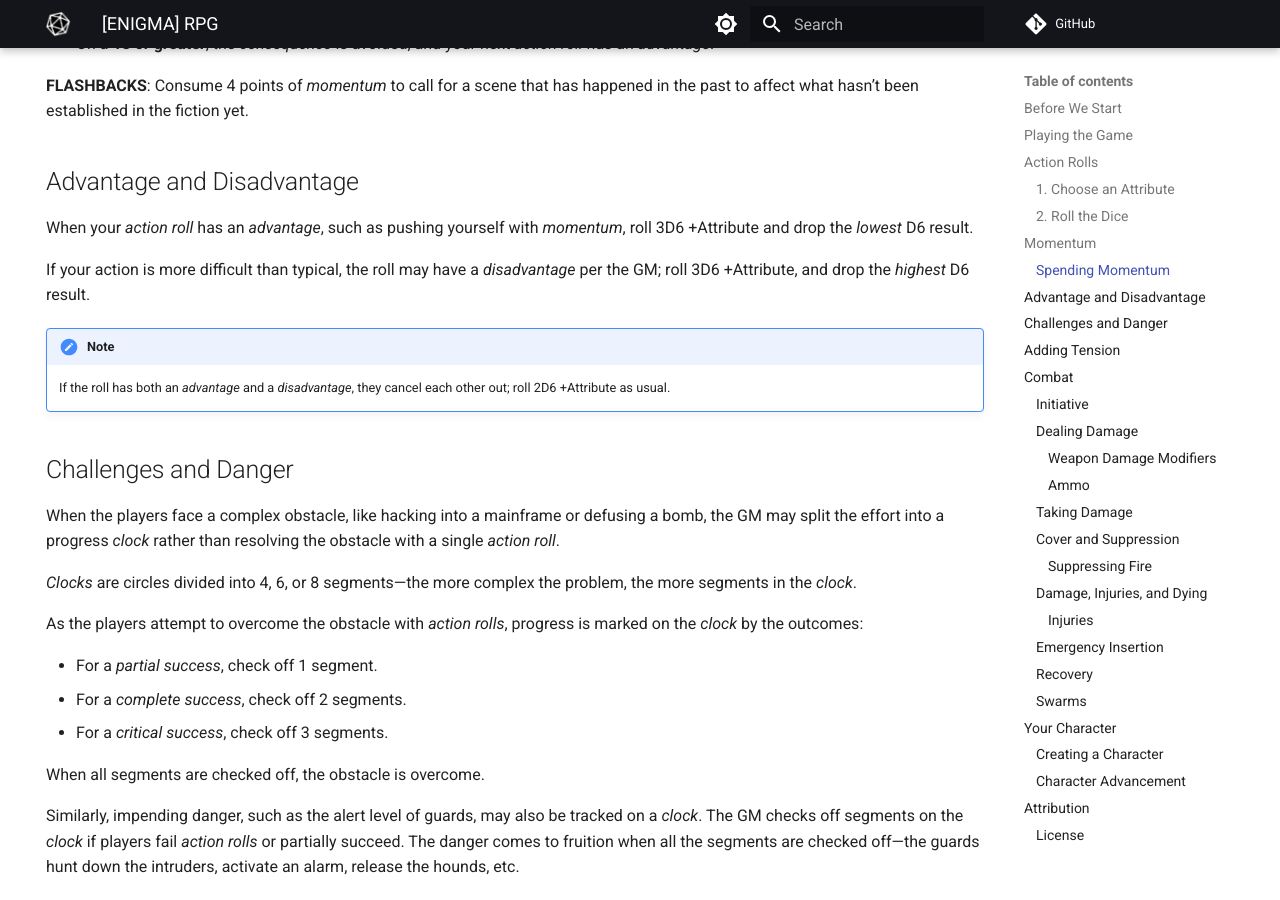
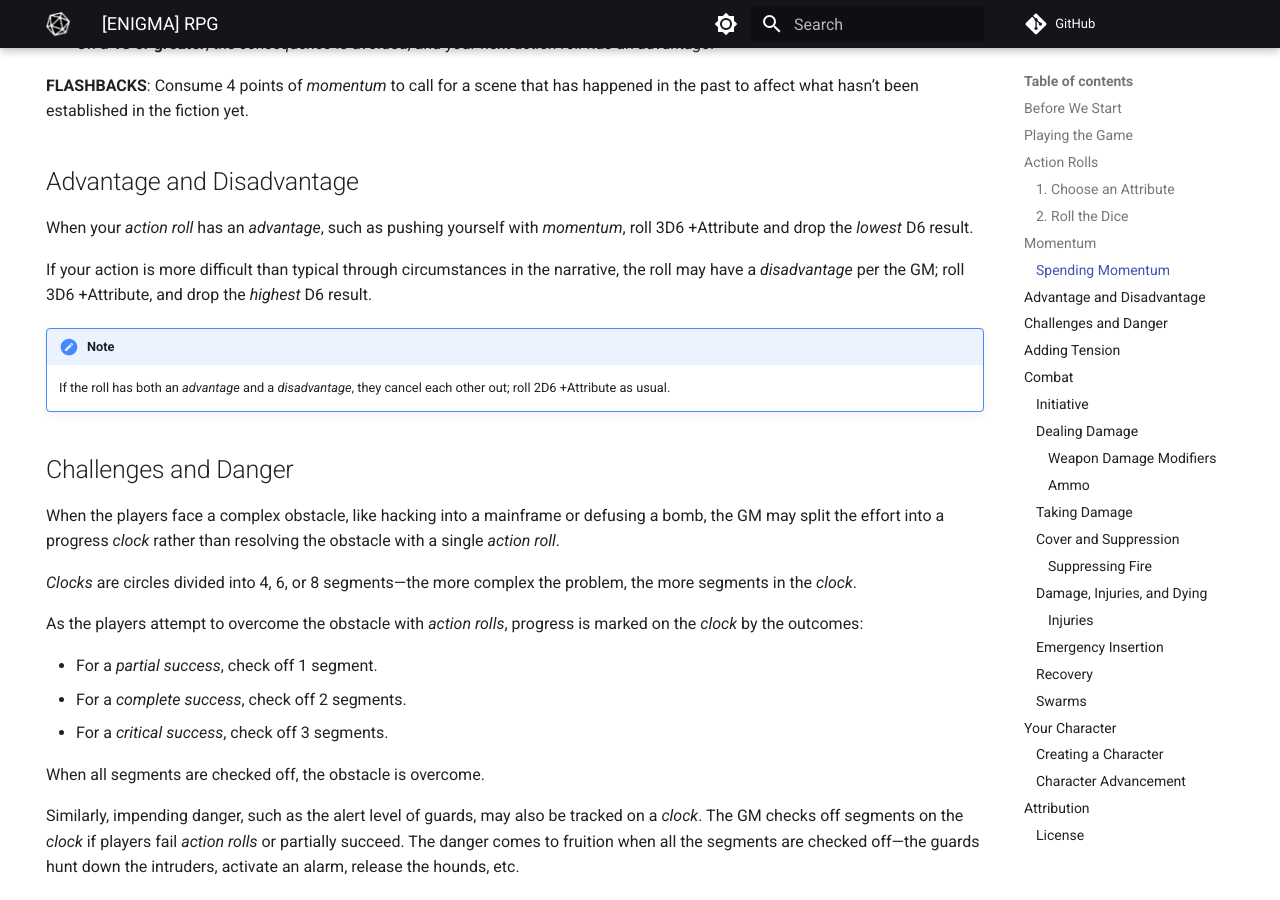
Before and after one commit to joemoose/psiops, an MkDocs documentation site: the page built from docs/index.md, in a window 1280 px wide and 900 px high, scrolled down 2393 px. Built offline with MkDocs 1.6.1 and Material for MkDocs 9.7.7, drawn with Linux system fonts in a browser that asks for light colours; comment, search, counter and statistics services are not loaded.

Commit message:
Update index.md

```diff
--- a/docs/index.md
+++ b/docs/index.md
@@ -87,7 +87,7 @@ Consume 3 points of *momentum* to resist or limit your or someone else’s *cons
 
 When your *action roll* has an *advantage*, such as pushing yourself with *momentum*, roll 3D6 +Attribute and drop the *lowest* D6 result.
 
-If your action is more difficult than typical, the roll may have a *disadvantage* per the GM; roll 3D6 +Attribute, and drop the *highest* D6 result.
+If your action is more difficult than typical through circumstances in the narrative, the roll may have a *disadvantage* per the GM; roll 3D6 +Attribute, and drop the *highest* D6 result.
 
 !!! note
 
```
